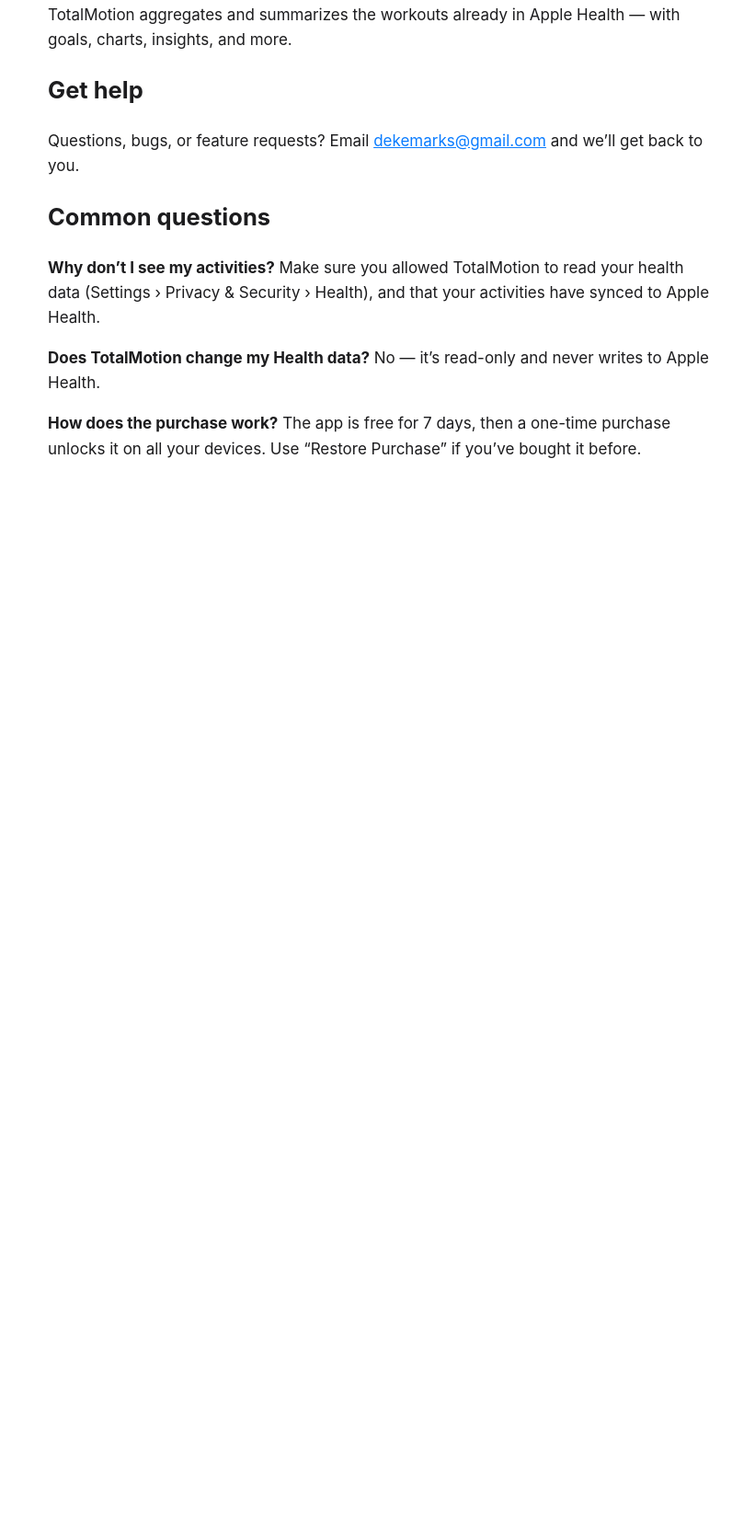
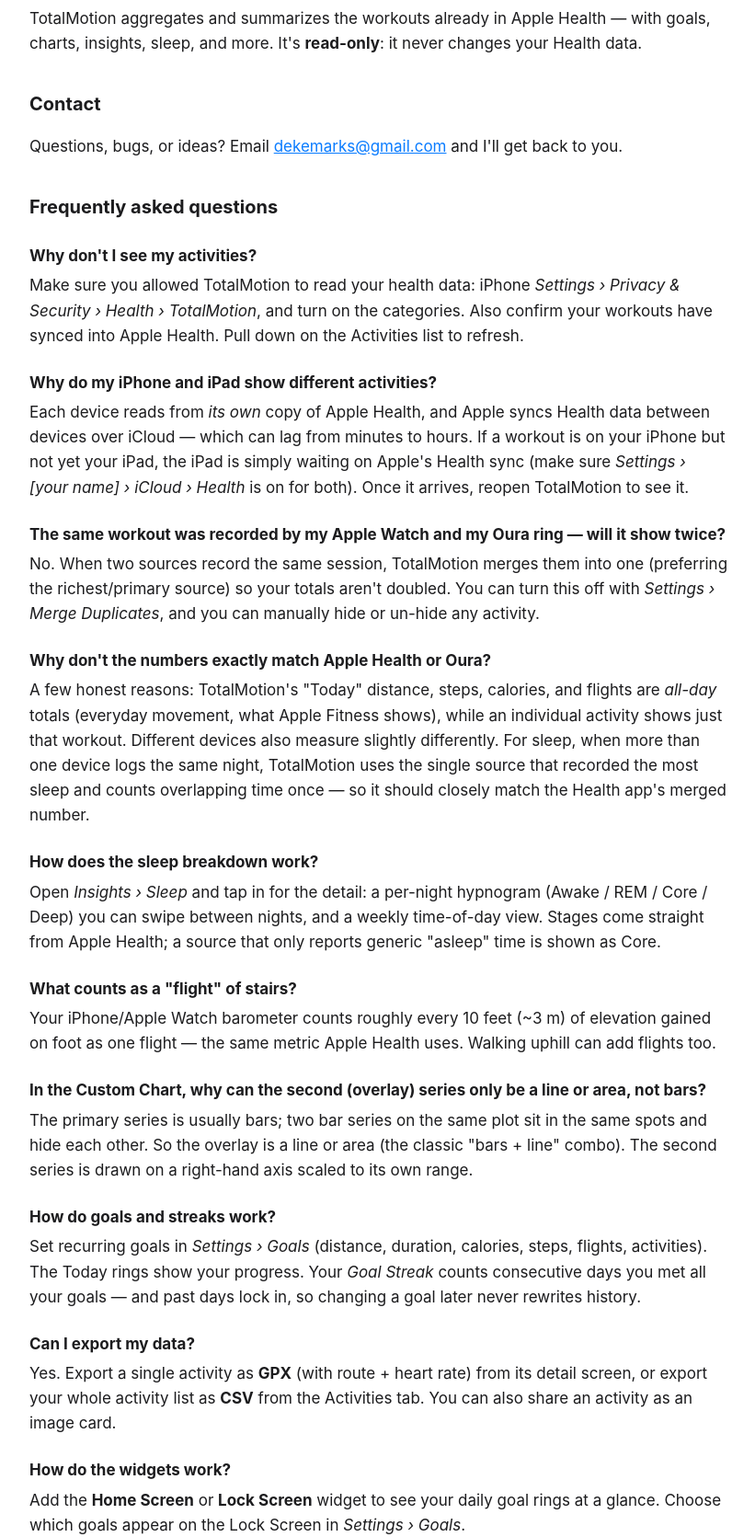
Before and after one commit to dekemarks/totalmotion-site, a plain HTML site: page support.html in a window 1280 px wide. Shown: the part 101-1772 px from the top of the page at 92% size, without its empty margins (228-1049 px from the left). Before the commit the page ends 800 px from the top, so only its background shows below. Drawn offline with Linux system fonts and the light colour scheme.

Commit message:
Expand support FAQ

```diff
--- a/support.html
+++ b/support.html
@@ -6,31 +6,96 @@
   <title>TotalMotion — Support</title>
   <style>
     body { font: 17px/1.6 -apple-system, BlinkMacSystemFont, "Segoe UI", Roboto, Helvetica, Arial, sans-serif;
-           max-width: 720px; margin: 40px auto; padding: 0 20px; color: #1c1c1e; }
-    h1 { font-size: 28px; }
+           max-width: 760px; margin: 40px auto; padding: 0 20px; color: #1c1c1e; }
+    h1 { font-size: 30px; }
+    h2 { font-size: 20px; margin-top: 1.8em; }
+    h3 { font-size: 17px; margin-top: 1.4em; margin-bottom: .2em; }
+    p { margin: .3em 0 .8em; }
     a { color: #0a7cff; }
+    .muted { color: #6b6b70; }
   </style>
 </head>
 <body>
   <h1>TotalMotion Support</h1>
   <p>TotalMotion aggregates and summarizes the workouts already in Apple Health —
-  with goals, charts, insights, and more.</p>
+  with goals, charts, insights, sleep, and more. It's <strong>read-only</strong>:
+  it never changes your Health data.</p>
 
-  <h2>Get help</h2>
-  <p>Questions, bugs, or feature requests? Email
-  <a href="mailto:dekemarks@gmail.com">dekemarks@gmail.com</a>
-  and we&rsquo;ll get back to you.</p>
+  <h2>Contact</h2>
+  <p>Questions, bugs, or ideas? Email
+  <a href="mailto:dekemarks@gmail.com">dekemarks@gmail.com</a> and I'll get back to you.</p>
 
-  <h2>Common questions</h2>
-  <p><strong>Why don&rsquo;t I see my activities?</strong> Make sure you allowed
-  TotalMotion to read your health data (Settings &rsaquo; Privacy &amp; Security &rsaquo;
-  Health), and that your activities have synced to Apple Health.</p>
+  <h2>Frequently asked questions</h2>
 
-  <p><strong>Does TotalMotion change my Health data?</strong> No — it&rsquo;s
-  read-only and never writes to Apple Health.</p>
+  <h3>Why don't I see my activities?</h3>
+  <p>Make sure you allowed TotalMotion to read your health data: iPhone
+  <em>Settings &rsaquo; Privacy &amp; Security &rsaquo; Health &rsaquo; TotalMotion</em>, and
+  turn on the categories. Also confirm your workouts have synced into Apple Health.
+  Pull down on the Activities list to refresh.</p>
 
-  <p><strong>How does the purchase work?</strong> The app is free for 7 days, then a
-  one-time purchase unlocks it on all your devices. Use &ldquo;Restore Purchase&rdquo;
-  if you&rsquo;ve bought it before.</p>
+  <h3>Why do my iPhone and iPad show different activities?</h3>
+  <p>Each device reads from <em>its own</em> copy of Apple Health, and Apple syncs
+  Health data between devices over iCloud — which can lag from minutes to hours.
+  If a workout is on your iPhone but not yet your iPad, the iPad is simply waiting
+  on Apple's Health sync (make sure <em>Settings &rsaquo; [your name] &rsaquo; iCloud &rsaquo; Health</em>
+  is on for both). Once it arrives, reopen TotalMotion to see it.</p>
+
+  <h3>The same workout was recorded by my Apple Watch and my Oura ring — will it show twice?</h3>
+  <p>No. When two sources record the same session, TotalMotion merges them into one
+  (preferring the richest/primary source) so your totals aren't doubled. You can turn
+  this off with <em>Settings &rsaquo; Merge Duplicates</em>, and you can manually hide or
+  un-hide any activity.</p>
+
+  <h3>Why don't the numbers exactly match Apple Health or Oura?</h3>
+  <p>A few honest reasons: TotalMotion's "Today" distance, steps, calories, and flights
+  are <em>all-day</em> totals (everyday movement, what Apple Fitness shows), while an
+  individual activity shows just that workout. Different devices also measure slightly
+  differently. For sleep, when more than one device logs the same night, TotalMotion
+  uses the single source that recorded the most sleep and counts overlapping time once —
+  so it should closely match the Health app's merged number.</p>
+
+  <h3>How does the sleep breakdown work?</h3>
+  <p>Open <em>Insights &rsaquo; Sleep</em> and tap in for the detail: a per-night hypnogram
+  (Awake / REM / Core / Deep) you can swipe between nights, and a weekly time-of-day view.
+  Stages come straight from Apple Health; a source that only reports generic "asleep"
+  time is shown as Core.</p>
+
+  <h3>What counts as a "flight" of stairs?</h3>
+  <p>Your iPhone/Apple Watch barometer counts roughly every 10 feet (~3 m) of elevation
+  gained on foot as one flight — the same metric Apple Health uses. Walking uphill can
+  add flights too.</p>
+
+  <h3>In the Custom Chart, why can the second (overlay) series only be a line or area, not bars?</h3>
+  <p>The primary series is usually bars; two bar series on the same plot sit in the same
+  spots and hide each other. So the overlay is a line or area (the classic "bars + line"
+  combo). The second series is drawn on a right-hand axis scaled to its own range.</p>
+
+  <h3>How do goals and streaks work?</h3>
+  <p>Set recurring goals in <em>Settings &rsaquo; Goals</em> (distance, duration, calories,
+  steps, flights, activities). The Today rings show your progress. Your <em>Goal Streak</em>
+  counts consecutive days you met all your goals — and past days lock in, so changing a
+  goal later never rewrites history.</p>
+
+  <h3>Can I export my data?</h3>
+  <p>Yes. Export a single activity as <strong>GPX</strong> (with route + heart rate) from its
+  detail screen, or export your whole activity list as <strong>CSV</strong> from the Activities
+  tab. You can also share an activity as an image card.</p>
+
+  <h3>How do the widgets work?</h3>
+  <p>Add the <strong>Home Screen</strong> or <strong>Lock Screen</strong> widget to see your
+  daily goal rings at a glance. Choose which goals appear on the Lock Screen in
+  <em>Settings &rsaquo; Goals</em>.</p>
+
+  <h3>How does pricing work? What about my other devices?</h3>
+  <p>TotalMotion is free for a 7-day trial, then a single <strong>one-time purchase</strong>
+  unlocks it forever — no subscription. It unlocks on all your devices signed in to the
+  same Apple Account; tap <strong>Restore Purchase</strong> on another device if needed.</p>
+
+  <h3>Is my data private?</h3>
+  <p>Yes. TotalMotion is read-only and never writes to Apple Health. Your data stays on
+  your device and your own private iCloud — it's never sent to the developer. See the
+  <a href="privacy.html">Privacy Policy</a>.</p>
+
+  <p class="muted">TotalMotion is not affiliated with Apple or Oura.</p>
 </body>
 </html>
```
